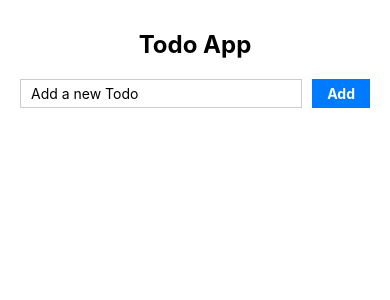
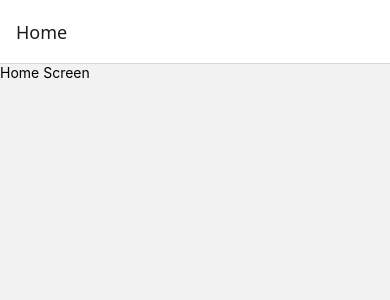
Before and after one commit to PrashantMaurya252/react-native-cli, a React Native app: screen /Home in a window 390 px wide. Shown: the top 300 px of the page. Built offline with nearby package versions, Linux system fonts and the light colour scheme.

Commit message:
stack navigation learning

```diff
--- a/App.tsx
+++ b/App.tsx
@@ -10,6 +10,8 @@ import TodoInput from './src/components/TodoInput';
 import {useState} from 'react';
 import TodoList from './src/components/TodoList';
 import {Todo} from './src/types';
+import { NavigationContainer } from '@react-navigation/native';
+import RootNavigator from './src/RootNavigator';
 
 // import React, {useState} from 'react';
 // import type {PropsWithChildren} from 'react';
@@ -127,63 +129,92 @@ import {Todo} from './src/types';
 
 // export default App;
 
-function App(): React.JSX.Element {
-  const [todoList, setTodoList] = useState<Todo[]>([]);
 
-  const deleteTodo = (id: string) => {
-    console.log(id);
-    setTodoList(todoList.filter(item => item.id !== id));
-  };
+// Todo App -----------------------------------------------------------------------------
 
-  const toggleTodo = (id: string) => {
-    console.log(id);
-    setTodoList(
-      todoList?.map(item =>
-        item.id === id
-          ? {
-              ...item,
-              completed: !item.completed,
-            }
-          : item,
-      ),
-    );
-  };
 
-  const editTodo = (id: string, newText: string) => {
-    console.log(id,newText,'from app.tsx');
-    setTodoList(
-      todoList?.map(item=>item.id === id ? {
-        ...item,
-        text:newText,
-      }:item)
-    )
-  };
+// function App(): React.JSX.Element {
+//   const [todoList, setTodoList] = useState<Todo[]>([]);
 
-  const addTodo = (text: string) => {
-    setTodoList([
-      ...todoList,
-      {
-        id: Date.now().toString(),
-        text,
-        completed: false,
-      },
-    ]);
-  };
+//   const deleteTodo = (id: string) => {
+//     console.log(id);
+//     setTodoList(todoList.filter(item => item.id !== id));
+//   };
 
-  return (
-    <View style={styles.container}>
-      <Text style={styles.headerText}>Todo App</Text>
-      <TodoInput onAddTodo={addTodo} />
+//   const toggleTodo = (id: string) => {
+//     console.log(id);
+//     setTodoList(
+//       todoList?.map(item =>
+//         item.id === id
+//           ? {
+//               ...item,
+//               completed: !item.completed,
+//             }
+//           : item,
+//       ),
+//     );
+//   };
 
-      <TodoList
-        onDeleteTodo={deleteTodo}
-        onToggleTodo={toggleTodo}
-        onEditTodo={editTodo}
-        todoList={todoList}
-      />
-    </View>
-  );
+//   const editTodo = (id: string, newText: string) => {
+//     console.log(id,newText,'from app.tsx');
+//     setTodoList(
+//       todoList?.map(item=>item.id === id ? {
+//         ...item,
+//         text:newText,
+//       }:item)
+//     )
+//   };
+
+//   const addTodo = (text: string) => {
+//     setTodoList([
+//       ...todoList,
+//       {
+//         id: Date.now().toString(),
+//         text,
+//         completed: false,
+//       },
+//     ]);
+//   };
+
+//   return (
+//     <View style={styles.container}>
+//       <Text style={styles.headerText}>Todo App</Text>
+//       <TodoInput onAddTodo={addTodo} />
+
+//       <TodoList
+//         onDeleteTodo={deleteTodo}
+//         onToggleTodo={toggleTodo}
+//         onEditTodo={editTodo}
+//         todoList={todoList}
+//       />
+//     </View>
+//   );
+// }
+
+// const styles = StyleSheet.create({
+//   container: {
+//     flex: 1,
+//     padding: 20,
+//     paddingTop: 30,
+//   },
+//   headerText: {
+//     fontSize: 24,
+//     fontWeight: 'bold',
+//     marginBottom: 20,
+//     textAlign: 'center',
+//   },
+// });
+
+
+// Navigation ---------------------------------------------------------------------------
+function App(): React.JSX.Element{
+  return(
+    <NavigationContainer>
+       <RootNavigator/>
+    </NavigationContainer>
+  )
 }
+
 
 const styles = StyleSheet.create({
   container: {
@@ -198,5 +229,4 @@ const styles = StyleSheet.create({
     textAlign: 'center',
   },
 });
-
 export default App;
--- /dev/null
+++ b/src/RootNavigator.tsx
@@ -0,0 +1,14 @@
+import {createStackNavigator} from '@react-navigation/stack';
+import HomeScreen from './screens/HomeScreen';
+
+const Stack = createStackNavigator();
+
+const RootNavigator: React.FC = () => {
+  return (
+    <Stack.Navigator>
+      <Stack.Screen name="Home" component={HomeScreen} />
+    </Stack.Navigator>
+  );
+};
+
+export default RootNavigator;
--- /dev/null
+++ b/src/screens/HomeScreen.tsx
@@ -0,0 +1,11 @@
+import { Text, View } from "react-native"
+
+const  HomeScreen:React.FC = ()=>{
+    return(
+        <View>
+            <Text>Home Screen</Text>
+        </View>
+    )
+}
+
+export default HomeScreen
```
Also changed, not shown: src/components/stack/StackNavigationDemo.tsx (added, +14 -0 lines), src/components/stack/StackScreen1.tsx (added), src/components/stack/StackScreen2.tsx (added).
